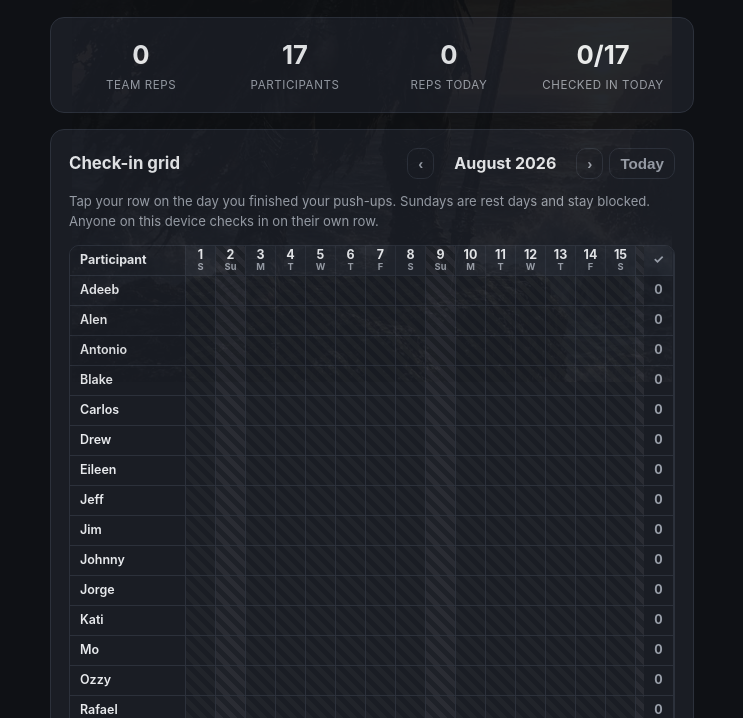
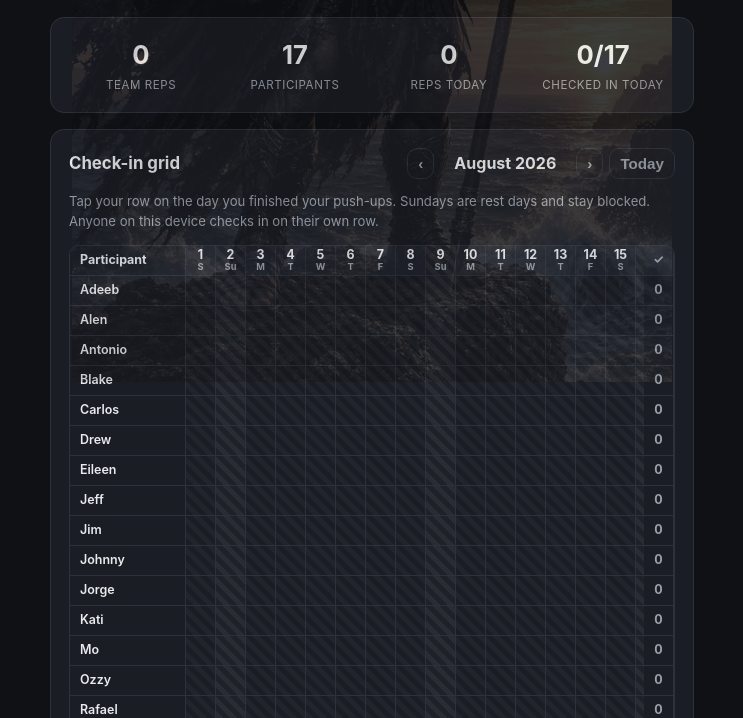
Before and after one commit to ozzylane/The-Fitness-Challenge, a plain HTML site: page index.html in a window 1280 px wide. Shown: the part 418-1136 px from the top of the page, without its empty margins (268-1011 px from the left). Drawn offline with Linux system fonts and the light colour scheme.

Commit message:
Strengthen watermark (opacity 0.05 -> 0.14, less desaturation)
Co-Authored-By: Claude Sonnet 5 <noreply@anthropic.com>

```diff
--- a/styles.css
+++ b/styles.css
@@ -31,8 +31,8 @@ body::after {
   pointer-events: none;
   background: url("assets/Warrior.jpeg") no-repeat center 42%;
   background-size: min(82vh, 600px);
-  opacity: 0.05;
-  filter: grayscale(0.4) contrast(1.1);
+  opacity: 0.14;
+  filter: grayscale(0.25) contrast(1.1);
 }
 
 .app {
```
